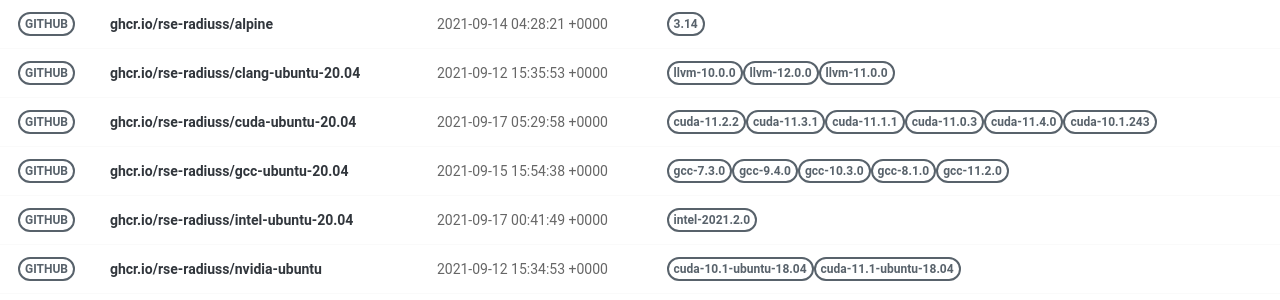
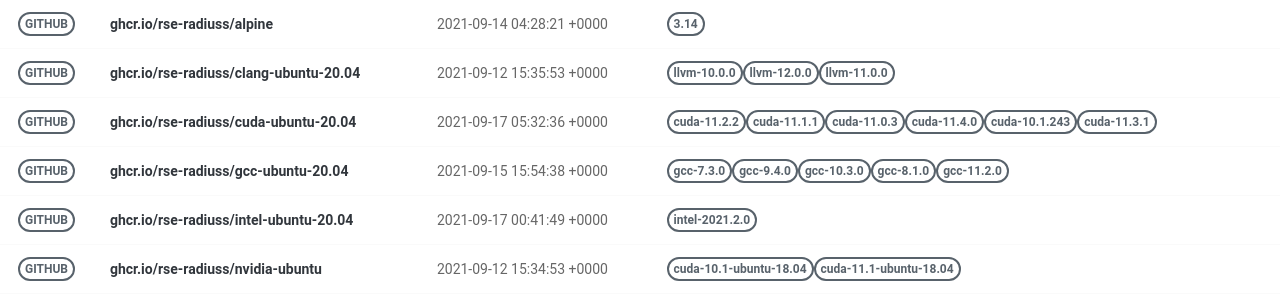
Before and after one commit to rse-ops/docker-images, a Jekyll site: the page built from pages/index.md, in a window 1280 px wide. Shown: the part 130-430 px from the top of the page. Built offline with Jekyll 4.4.1, drawn with Linux system fonts in a browser that asks for light colours; nearby versions of some CDN libraries.

Commit message:
Automated push to update library 2021-09-17

```diff
--- a/_library/ghcr.io-rse-radiuss-cuda-ubuntu-20.04.md
+++ b/_library/ghcr.io-rse-radiuss-cuda-ubuntu-20.04.md
@@ -1,7 +1,7 @@
 ---
 layout: container
 name: ghcr.io/rse-radiuss/cuda-ubuntu-20.04
-updated_at: 2021-09-17 05:29:58.173869
+updated_at: 2021-09-17 05:32:36.293251
 
 
 container_url: https://github.com/orgs/rse-radiuss/packages/container/package/cuda-ubuntu-20.04
```
Also changed, not shown: other parts of _library/ghcr.io-rse-radiuss-cuda-ubuntu-20.04.md (+3 -3 lines).
